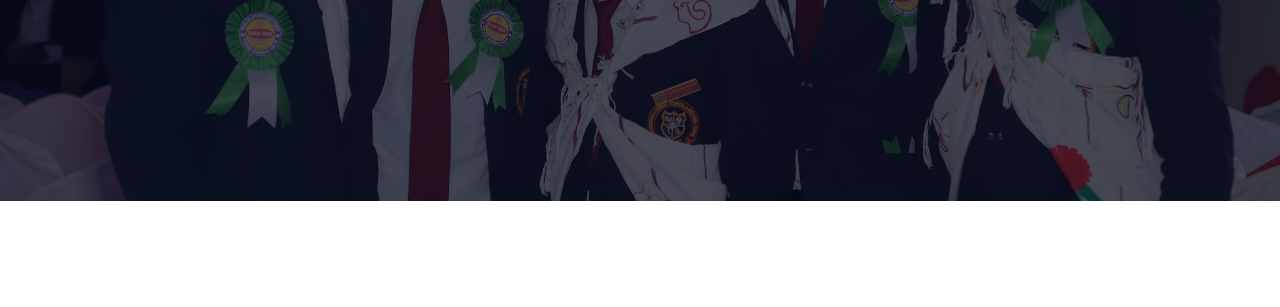
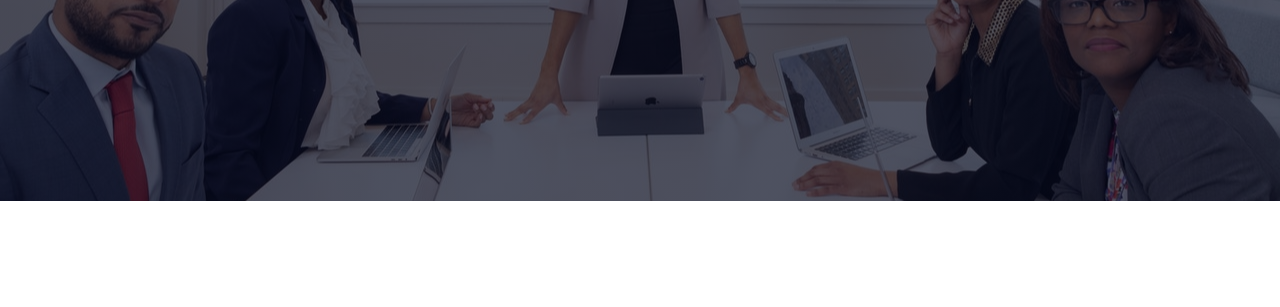
Before and after one commit to kabinSherma/gmsPractic, a plain HTML site: page team.html in a window 1280 px wide. Shown: the part 279-586 px from the top of the page. Drawn offline with Linux system fonts and the light colour scheme; a web font is replaced by a local one.

Commit message:
Update style.css

```diff
--- a/style.css
+++ b/style.css
@@ -373,7 +373,7 @@ h4{
     /* background-image: linear-gradient(rgba(4,9,30,0.7),rgba(4,9,30,0.7)),url(Photo/dad\ haru\ ko.jpg); */
     width: 100%;
     height: 60vh;
-    background-image: linear-gradient(rgba(4,9,30,0.7),rgba(4,9,30,0.7)),url(dad\ haru\ ko.jpg);
+    background-image: linear-gradient(rgba(4,9,30,0.7),rgba(4,9,30,0.7)),url(about.jpg);
     background-size: cover;
     position: relative;
     background-position: center;
```
